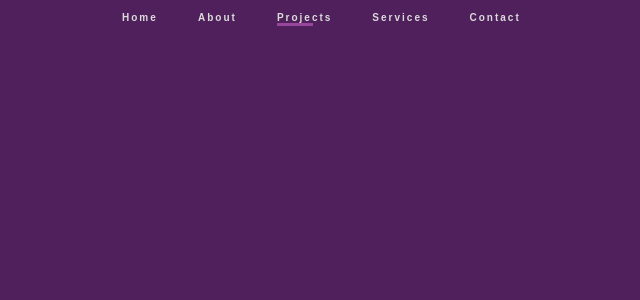
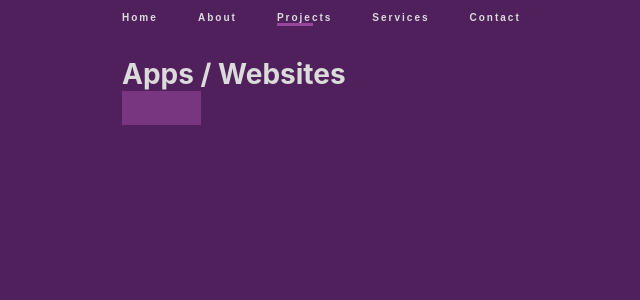
Before and after one commit to sagehogue/nextportfolio, a Next.js app: page /projects in a window 1280 px wide. Shown: the top 300 px of the page, without its empty margins (23-663 px from the left). Built offline with nearby package versions, Linux system fonts and the light colour scheme; a web font is replaced by a local one.

Commit message:
began projects page

```diff
--- a/components/Wrapper/Wrapper.js
+++ b/components/Wrapper/Wrapper.js
@@ -1,6 +1,5 @@
 import React from "react";
 import styles from "./Wrapper.module.css";
-import Theme from "../../styles/Theme";
 
 export default function Wrapper({ children }) {
   return <main className={styles.wrapper}>{children}</main>;
--- a/pages/projects.js
+++ b/pages/projects.js
@@ -1,11 +1,56 @@
-import React from "react";
+import React, { useState } from "react";
 import Head from "next/head";
 import Nav from "../components/Nav/Nav";
 import Page from "../components/Page/Page";
 import Wrapper from "../components/Wrapper/Wrapper";
 import styles from "../styles/Pages/about.module.css";
+import styled from "styled-components";
+
+const CategoryController = styled.div``;
+const ContentHeading = styled.h1`
+  font-size: 1.75rem;
+
+  @media screen and (min-width: 1400px) {
+    font-size: 2.75rem;
+    margin-top: 5rem;
+  }
+`;
+
+const Label = styled.span`
+  position: relative;
+  &::after {
+    transition: all 0.2s;
+    content: "";
+    display: block;
+    opacity: 58%;
+    position: absolute;
+    width: 100%;
+    height: 100%;
+    @media screen and (min-width: 1400px) {
+      transform: translateX(-0.35rem) translateY(0.4rem) scaleY(90%);
+    }
+  }
+`;
+
+const AppsLabel = styled(Label)`
+  &::after {
+    background-color: ${(props) =>
+      props.category === "apps" ? "var(--color-highlight)" : "transparent"};
+  }
+`;
+const WebsitesLabel = styled(Label)`
+  &::after {
+    background-color: ${(props) =>
+      props.category === "websites" ? "var(--color-highlight)" : "transparent"};
+    @media screen and (min-width: 1400px) {
+      transform: translateX(0.5rem) translateY(0.25rem) scaleY(90%);
+    }
+  }
+`;
 
 export default function Projects() {
+  const [selectedCategory, setSelectedCategory] = useState("apps");
+  console.log(selectedCategory);
   return (
     <Page>
       <Head>
@@ -18,6 +63,26 @@ export default function Projects() {
       </Head>
       <Wrapper>
         <Nav location="/projects" />
+        <ContentHeading>
+          <AppsLabel
+            category={selectedCategory}
+            onClick={() => {
+              setSelectedCategory("apps");
+            }}
+          >
+            Apps{" "}
+          </AppsLabel>
+          /
+          <WebsitesLabel
+            category={selectedCategory}
+            onClick={() => {
+              setSelectedCategory("websites");
+            }}
+          >
+            {" "}
+            Websites
+          </WebsitesLabel>
+        </ContentHeading>
       </Wrapper>
     </Page>
   );
--- a/styles/globals.css
+++ b/styles/globals.css
@@ -55,4 +55,5 @@ input {
   --color-offwhite: #dbdbdb;
   --color-white: #fff;
   --color-black: #161916;
+  --color-highlight: #97469b;
 }
```
Also changed, not shown: components/ContactForm/ContactForm.jsx (+23 -4 lines), pages/contact.js (+10 -8 lines).
